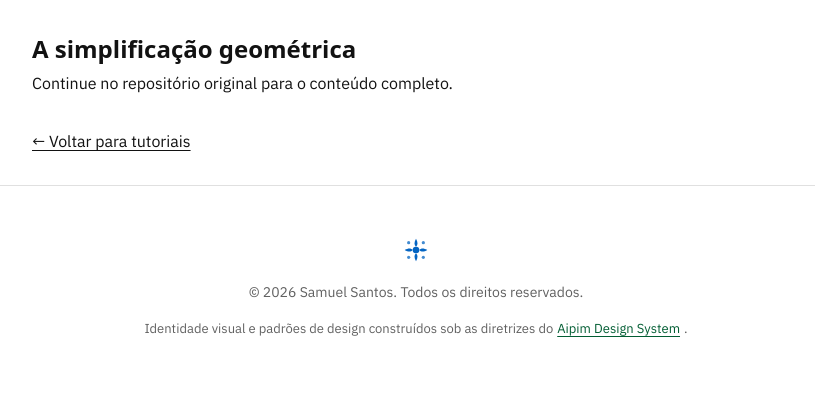
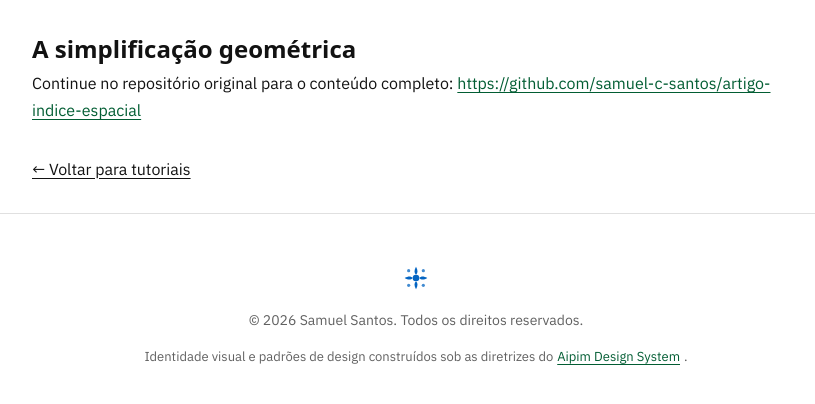
Before and after one commit to samuel-c-santos/samuel-c-santos.github.io, an Astro site: page /tutoriais/artigo-indice-espacial in a window 1280 px wide. Shown: the part 2294-2698 px from the top of the page, without its empty margins (224-1039 px from the left). Built offline with nearby package versions, Linux system fonts and the light colour scheme; Astro itself is replaced by a stand-in of ours; a web font is replaced by a local one.

```diff
--- a/src/content/tutoriais/artigo-indice-espacial.md
+++ b/src/content/tutoriais/artigo-indice-espacial.md
@@ -32,4 +32,4 @@ O computador não trava porque o arquivo é grande. Ele trava porque foi instru
 
 ## A simplificação geométrica
 
-> Continue no repositório original para o conteúdo completo.
+> Continue no repositório original para o conteúdo completo: https://github.com/samuel-c-santos/artigo-indice-espacial
```
Also changed, not shown: public/tutoriais/pyqgis-location-map-tutorial/thumbnail.png, public/tutoriais/pyqgis-style-mapbiomas/thumbnail.png, public/tutoriais/tutorial-configuracao-gee/thumbnail.png.
